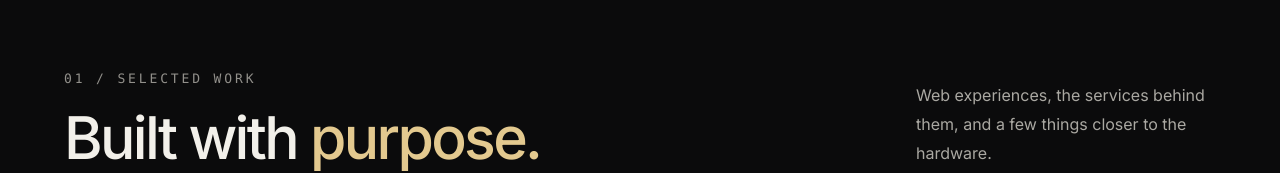
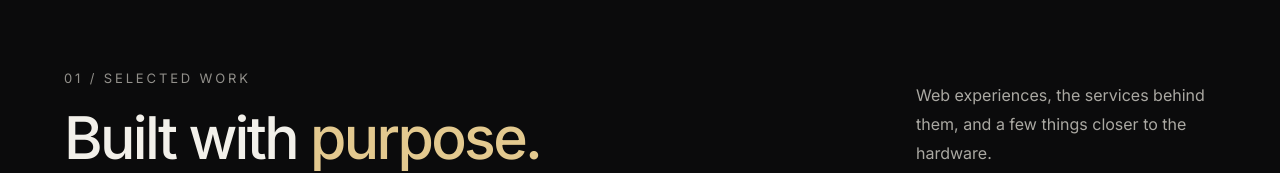
Before and after one commit to Ahmed-Karam28/Ahmed-Karam-Portfolio, a React (Vite) app: page / in a window 1280 px wide. Shown: the part 604-777 px from the top of the page. Built offline with nearby package versions, Linux system fonts and the light colour scheme.

Commit message:
Polish portfolio review experience

```diff
--- a/tailwind.config.js
+++ b/tailwind.config.js
@@ -8,8 +8,8 @@ export default {
     extend: {
       fontFamily: {
         sans: ['Inter', '-apple-system', 'BlinkMacSystemFont', 'Segoe UI', 'sans-serif'],
-        serif: ['"Instrument Serif"', 'Georgia', 'serif'],
-        mono: ['"IBM Plex Mono"', 'SFMono-Regular', 'Menlo', 'monospace'],
+        serif: ['Inter', 'system-ui', 'sans-serif'],
+        mono: ['Inter', 'system-ui', 'sans-serif'],
       },
       colors: {
         ink: '#0B0B0C',
```
